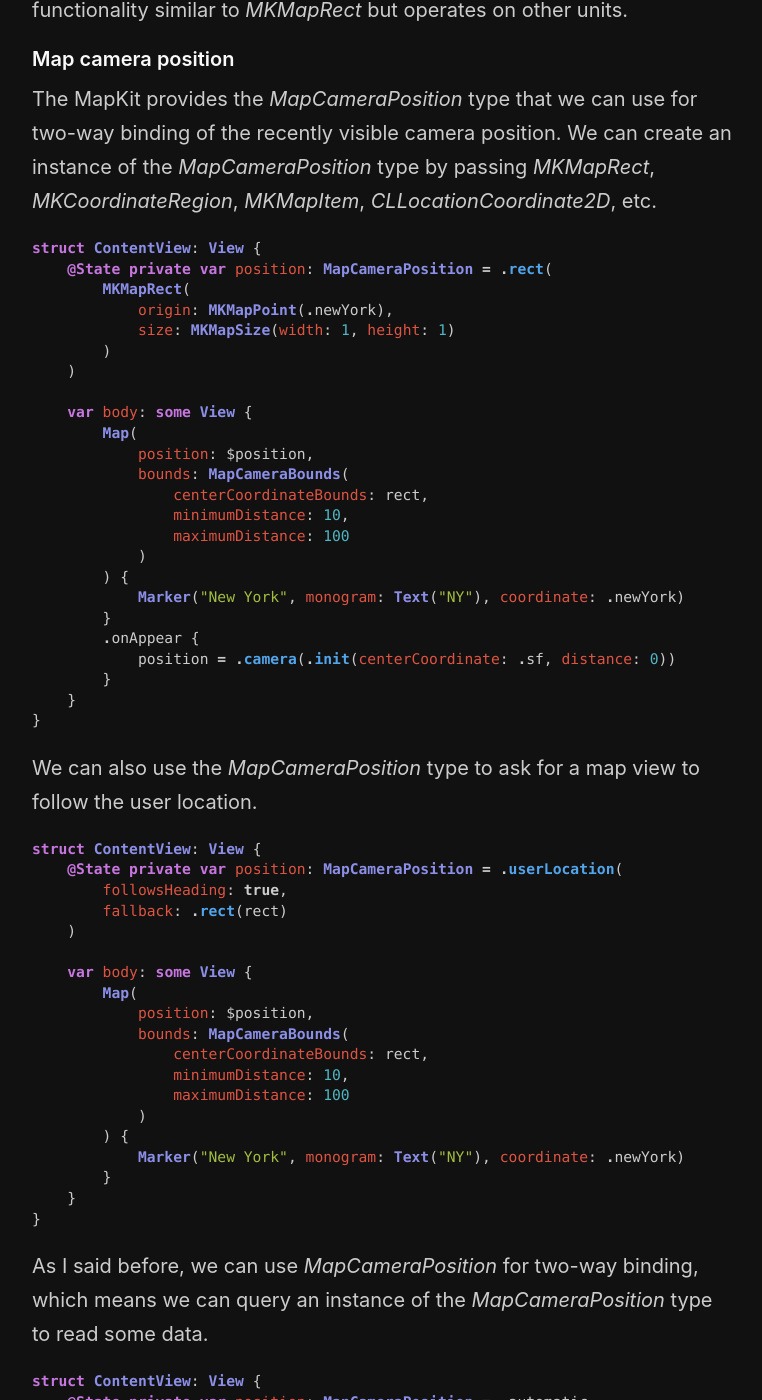
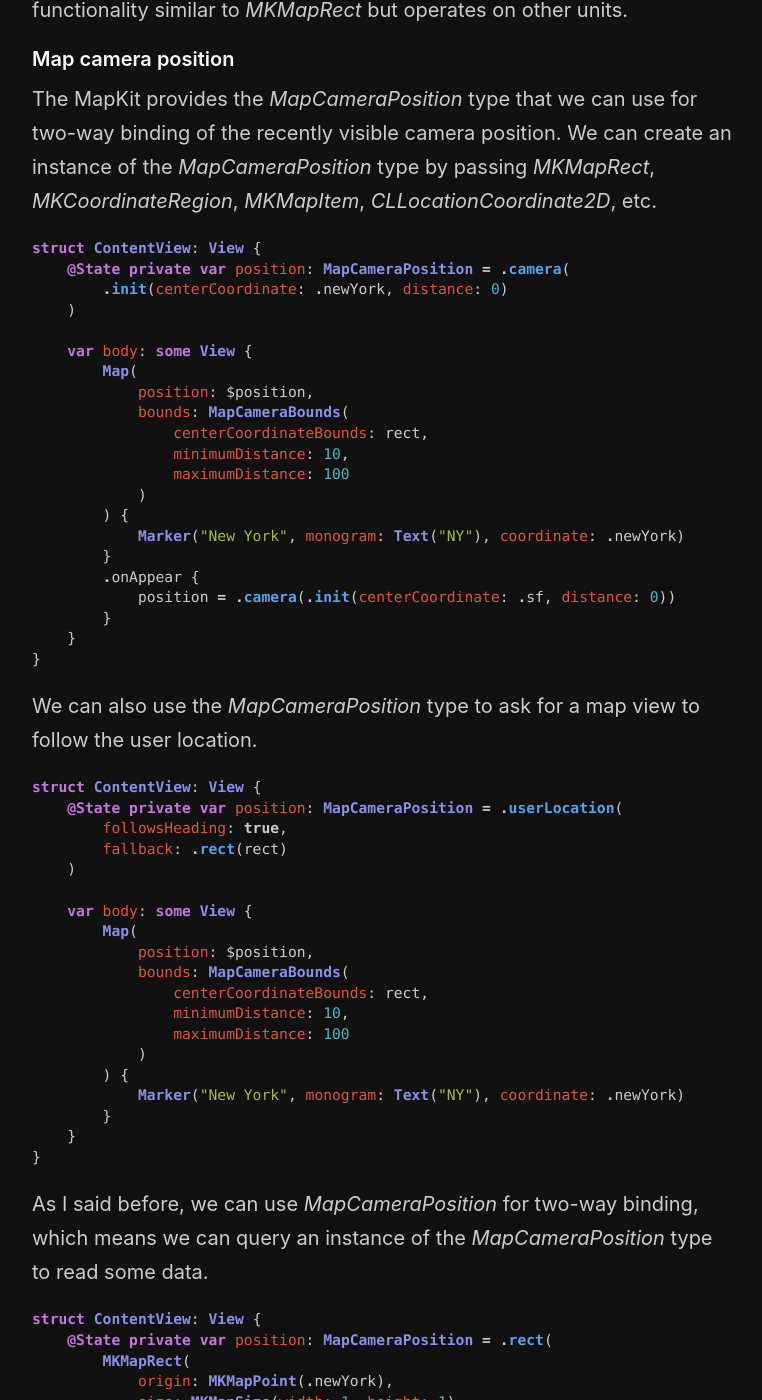
Before and after one commit to mecid/mecid.github.io, a Jekyll site: the page built from _posts/2023-12-12-mastering-mapkit-in-swiftui-camera.md, in a window 1280 px wide and 1400 px high, scrolled down 2558 px. Shown: the whole window, without its empty margins (258-1020 px from the left). Built offline with Jekyll 4.4.1, drawn with Linux system fonts in a browser that asks for light colours; some of the changed text lies outside the part shown.

Commit message:
code examples improved in the map camera post

````diff
--- a/_posts/2023-12-12-mastering-mapkit-in-swiftui-camera.md
+++ b/_posts/2023-12-12-mastering-mapkit-in-swiftui-camera.md
@@ -72,11 +72,8 @@ The MapKit provides the *MapCameraPosition* type that we can use for two-way bin
 
 ```swift
 struct ContentView: View {
-    @State private var position: MapCameraPosition = .rect(
-        MKMapRect(
-            origin: MKMapPoint(.newYork),
-            size: MKMapSize(width: 1, height: 1)
-        )
+    @State private var position: MapCameraPosition = .camera(
+        .init(centerCoordinate: .newYork, distance: 0)
     )
 
     var body: some View {
@@ -125,7 +122,12 @@ As I said before, we can use *MapCameraPosition* for two-way binding, which mean
 
 ```swift
 struct ContentView: View {
-    @State private var position: MapCameraPosition = .automatic
+    @State private var position: MapCameraPosition = .rect(
+        MKMapRect(
+            origin: MKMapPoint(.newYork),
+            size: MKMapSize(width: 1, height: 1)
+        )
+    )
 
     var body: some View {
         Map(
````
